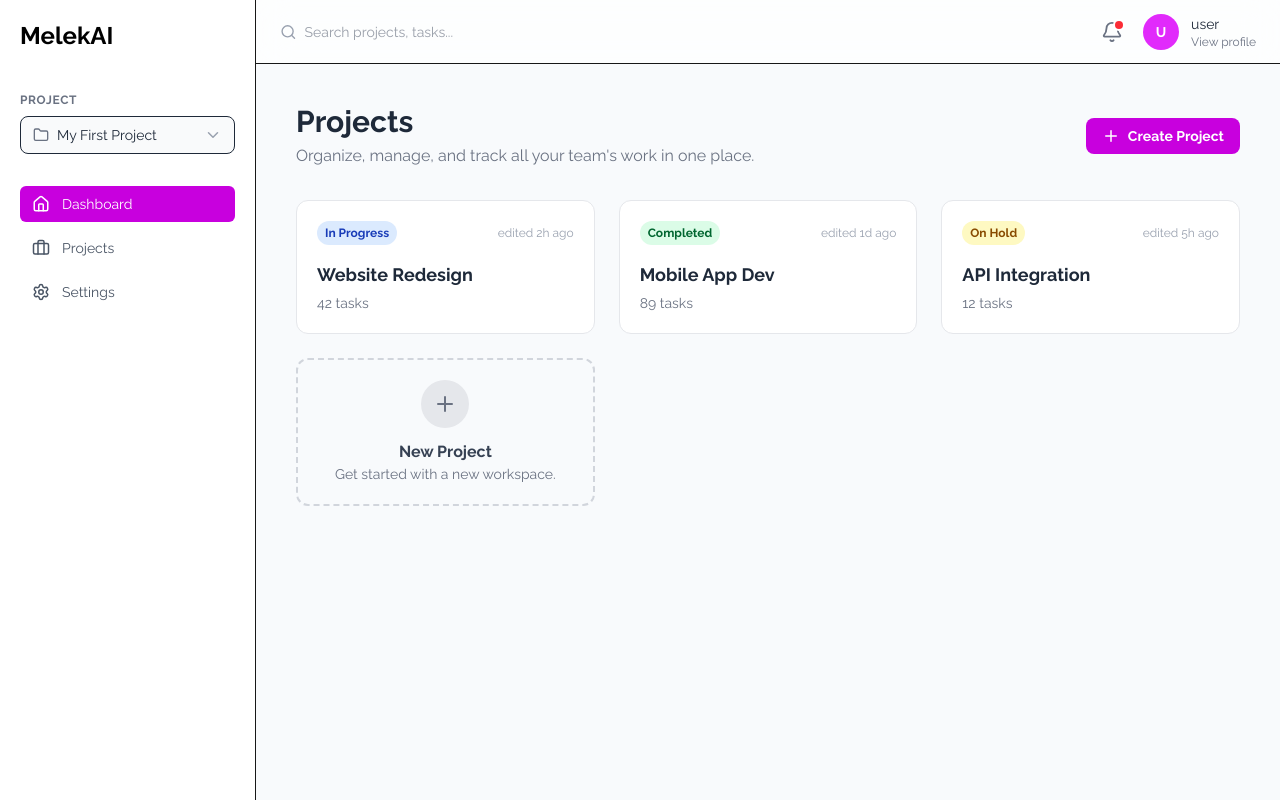
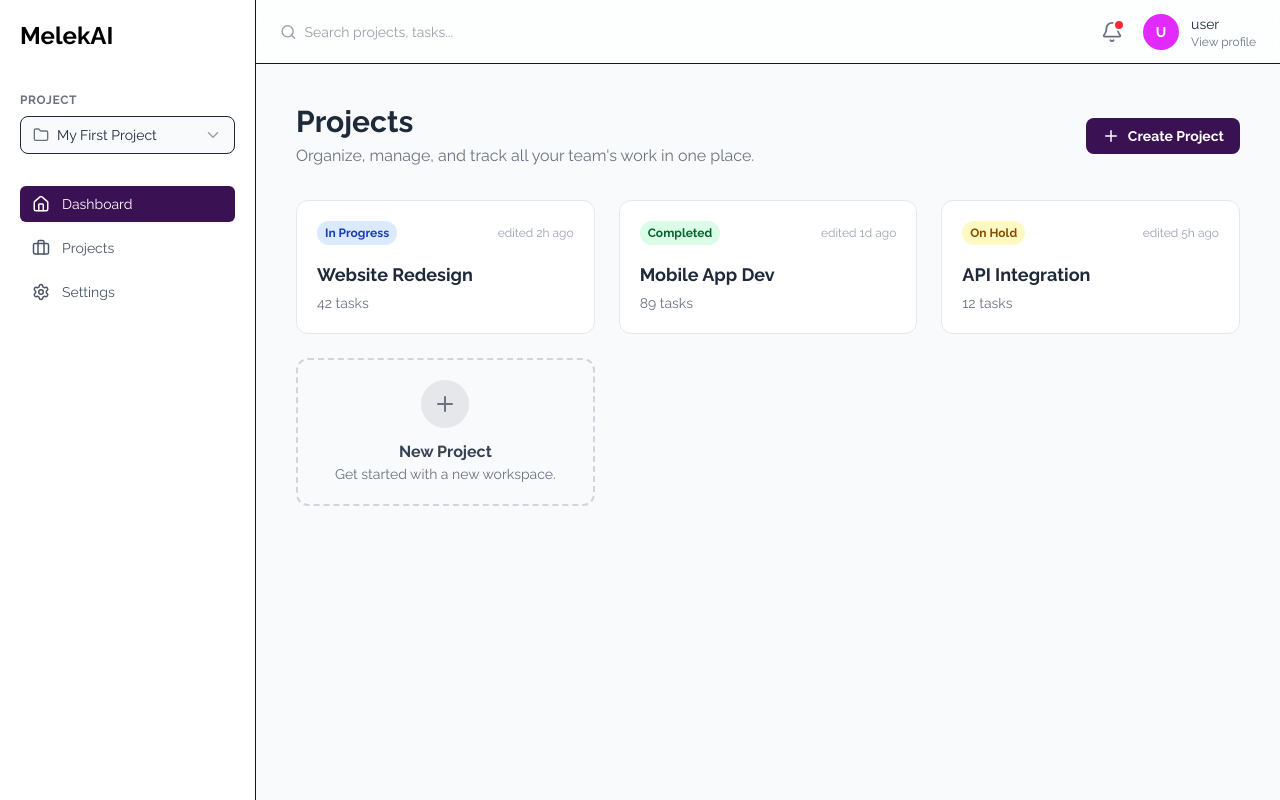
Before and after one commit to joshuahvs/frontend2-melekAI, a Next.js app: page /dashboard in a window 1280 px wide. Built offline with nearby package versions, Linux system fonts and the light colour scheme; no server answers.

Commit message:
fix coloring for now

```diff
--- a/src/app/dashboard/page.tsx
+++ b/src/app/dashboard/page.tsx
@@ -30,7 +30,7 @@ export default async function DashboardPage() {
             Organize, manage, and track all your team's work in one place.
           </p>
         </div>
-        <Link href="/project/create/" className="flex items-center gap-2 px-4 py-2 rounded-lg bg-fuchsia-600 text-white font-semibold text-sm hover:bg-fuchsia-700 transition-colors">
+        <Link href="/project/create/" className="flex items-center gap-2 px-4 py-2 rounded-lg bg-[#3a1152] text-white font-semibold text-sm hover:bg-opacity-50 transition-colors">
           <Plus size={18} />
           Create Project
         </Link>
--- a/src/components/dashboard/Sidebar.tsx
+++ b/src/components/dashboard/Sidebar.tsx
@@ -1,14 +1,20 @@
+'use client';
+
 import { Folder, Home, Settings, Briefcase, ChevronDown } from "lucide-react";
+import { usePathname } from "next/navigation";
+import Link from "next/link";
 
 export default function Sidebar() {
+  const pathname = usePathname();
+
+  const isActive = (path: string) => pathname === path;
+
   return (
     <aside className="w-64 bg-white border-r h-screen fixed top-0 left-0 p-5 hidden md:block">
       <div className="text-2xl font-bold mb-10 flex items-center gap-2">
-        {/* CHANGED: Updated branding to be unique */}
-         <span className="text-black">MelekAI</span>
+        <span className="text-black">MelekAI</span>
       </div>
 
-      {/* NEW: More interactive project selector */}
       <div className="mb-8">
         <label className="text-xs font-semibold text-gray-500 mb-2 block uppercase tracking-wider">Project</label>
         <button className="flex items-center justify-between w-full px-3 py-2 border rounded-lg text-sm text-gray-800 bg-gray-50 hover:border-gray-300">
@@ -20,20 +26,40 @@ export default function Sidebar() {
         </button>
       </div>
 
-      {/* NEW: More complete navigation with icons and active state */}
       <nav className="text-sm flex flex-col gap-2">
-        <a href="/dashboard" className="flex items-center py-2 px-3 text-white bg-fuchsia-600 rounded-md font-medium">
+        <Link
+          href="/dashboard"
+          className={`flex items-center py-2 px-3 rounded-md font-medium transition-colors ${
+            isActive("/dashboard")
+              ? "bg-[#3a1152] text-white"
+              : "text-gray-600 hover:bg-gray-100"
+          }`}
+        >
           <Home size={18} className="mr-3" />
           Dashboard
-        </a>
-        <a href="#" className="flex items-center py-2 px-3 text-gray-600 hover:bg-gray-100 rounded-md font-medium">
+        </Link>
+        <Link
+          href="/projects"
+          className={`flex items-center py-2 px-3 rounded-md font-medium transition-colors ${
+            isActive("/projects")
+              ? "bg-[#3a1152] text-white"
+              : "text-gray-600 hover:bg-gray-100"
+          }`}
+        >
           <Briefcase size={18} className="mr-3" />
           Projects
-        </a>
-        <a href="#" className="flex items-center py-2 px-3 text-gray-600 hover:bg-gray-100 rounded-md font-medium">
+        </Link>
+        <Link
+          href="/settings"
+          className={`flex items-center py-2 px-3 rounded-md font-medium transition-colors ${
+            isActive("/settings")
+              ? "bg-fuchsia-600 text-white"
+              : "text-gray-600 hover:bg-gray-100"
+          }`}
+        >
           <Settings size={18} className="mr-3" />
           Settings
-        </a>
+        </Link>
       </nav>
     </aside>
   );
```
